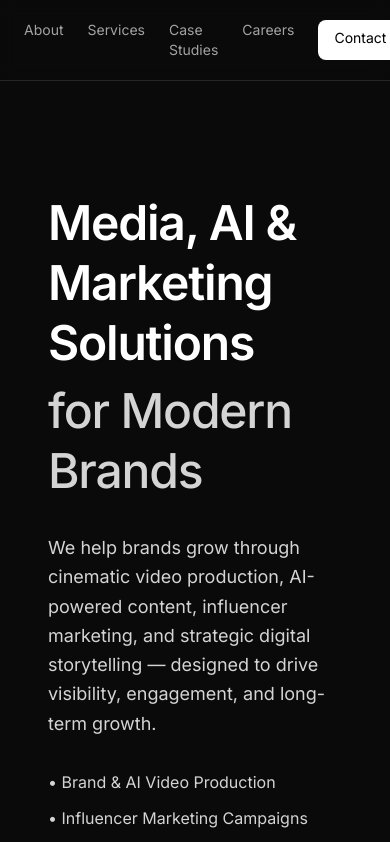
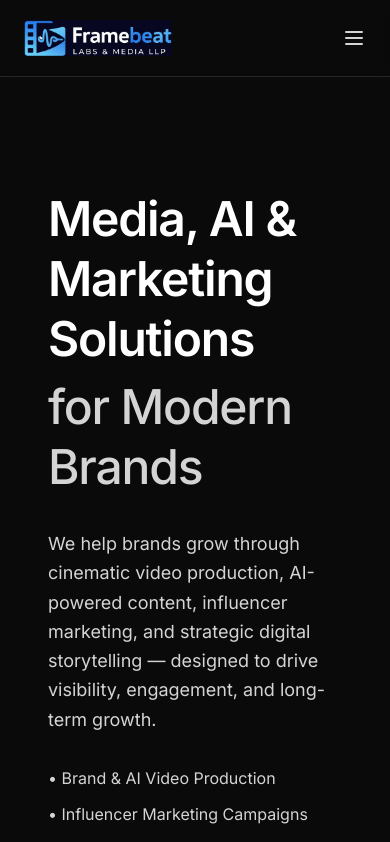
Before and after one commit to Harsha-k04/framebeat, a React (Vite) app: page / in a window 390 px wide. Shown: the top 842 px of the page. Built offline with nearby package versions, Linux system fonts and the light colour scheme.

Commit message:
Update Navbar.jsx

```diff
--- a/src/components/Navbar.jsx
+++ b/src/components/Navbar.jsx
@@ -1,11 +1,14 @@
+import { useState } from "react"
 import { Link } from "react-router-dom"
 import logo from "../assets/logo.png"
 
+export default function Navbar() {
+  const [open, setOpen] = useState(false)
 
-export default function Navbar() {
   return (
     <nav className="sticky top-0 z-50 border-b border-neutral-800 bg-neutral-950/80 backdrop-blur">
       <div className="max-w-7xl mx-auto px-6 py-5 flex items-center justify-between">
+
         {/* Logo */}
         <Link to="/" className="flex items-center gap-3">
           <img
@@ -15,10 +18,12 @@ export default function Navbar() {
           />
         </Link>
 
-        <div className="flex gap-6 text-sm text-neutral-400">
+        {/* Desktop Menu */}
+        <div className="hidden md:flex items-center gap-6 text-sm text-neutral-400">
           <Link to="/about" className="hover:text-white">
             About
           </Link>
+
           <Link to="/services" className="hover:text-white">
             Services
           </Link>
@@ -26,18 +31,80 @@ export default function Navbar() {
           <Link to="/case-studies" className="hover:text-white">
             Case Studies
           </Link>
-          <a href="/careers" className="hover:opacity-70 transition">
+
+          <Link to="/careers" className="hover:text-white">
             Careers
-          </a>
+          </Link>
 
           <Link
             to="/contact"
-            className="rounded-lg bg-white px-4 py-2 text-black hover:bg-neutral-200"
+            className="rounded-lg bg-white px-4 py-2 text-black hover:bg-neutral-200 transition"
           >
             Contact
           </Link>
         </div>
+
+        {/* Mobile Menu Button */}
+        <button
+          onClick={() => setOpen(!open)}
+          className="md:hidden text-neutral-300 focus:outline-none"
+          aria-label="Toggle Menu"
+        >
+          <svg
+            className="h-6 w-6"
+            fill="none"
+            stroke="currentColor"
+            viewBox="0 0 24 24"
+          >
+            {open ? (
+              <path
+                strokeLinecap="round"
+                strokeLinejoin="round"
+                strokeWidth={2}
+                d="M6 18L18 6M6 6l12 12"
+              />
+            ) : (
+              <path
+                strokeLinecap="round"
+                strokeLinejoin="round"
+                strokeWidth={2}
+                d="M4 6h16M4 12h16M4 18h16"
+              />
+            )}
+          </svg>
+        </button>
       </div>
+
+      {/* Mobile Dropdown Menu */}
+      {open && (
+        <div className="md:hidden border-t border-neutral-800 bg-neutral-950">
+          <div className="flex flex-col px-6 py-6 space-y-4 text-neutral-300">
+            <Link to="/about" onClick={() => setOpen(false)}>
+              About
+            </Link>
+
+            <Link to="/services" onClick={() => setOpen(false)}>
+              Services
+            </Link>
+
+            <Link to="/case-studies" onClick={() => setOpen(false)}>
+              Case Studies
+            </Link>
+
+            <Link to="/careers" onClick={() => setOpen(false)}>
+              Careers
+            </Link>
+
+            <Link
+              to="/contact"
+              onClick={() => setOpen(false)}
+              className="mt-2 inline-block rounded-lg bg-white px-4 py-2 text-black text-center"
+            >
+              Contact
+            </Link>
+          </div>
+        </div>
+      )}
     </nav>
   )
 }
```
